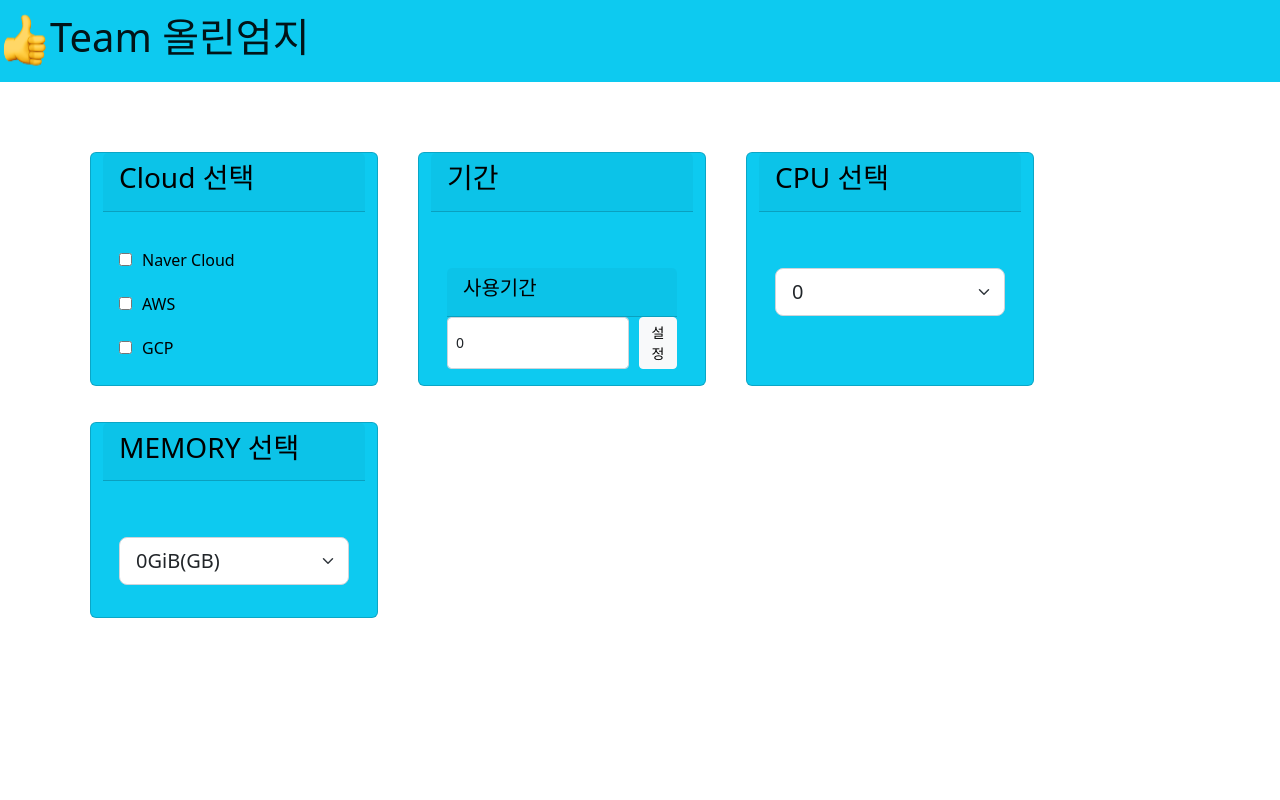
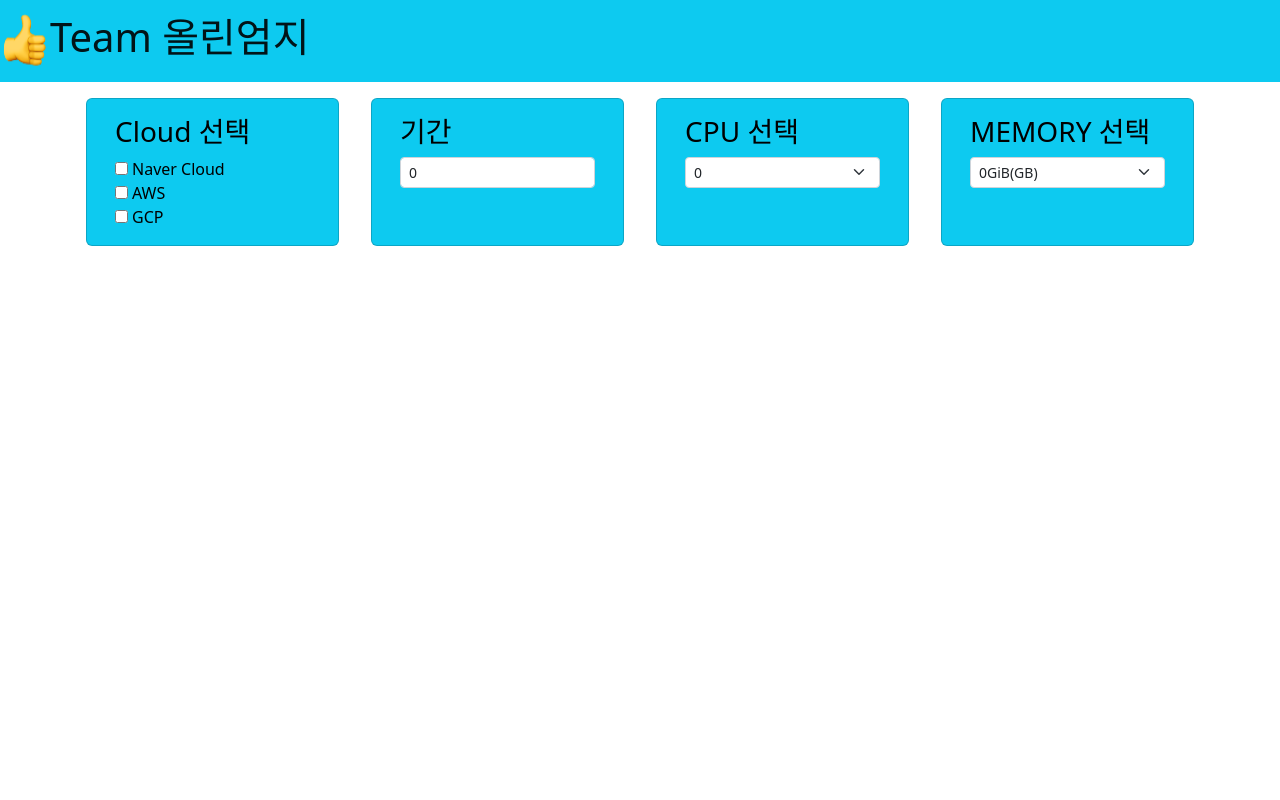
Before and after one commit to pukyong-capstone-2023/capstone, a React (Create React App) app in the folder src/main/frontend/: page /ResultListPage in a window 1280 px wide. Shown: the top 800 px of the page. Built offline with nearby package versions, Linux system fonts and the light colour scheme.

Commit message:
refactor: css 제거, 부트스트랩 적용

```diff
--- a/src/main/frontend/src/ResultListPage.js
+++ b/src/main/frontend/src/ResultListPage.js
@@ -25,7 +25,7 @@ function ResultListPage() {
 
     return (
         <Container>
-            <Row style={{marginTop:"50px"}}>
+            <Row>
                 <ContentList>
                     <ContentList.SelectClouds
                         clouds={clouds}
@@ -47,10 +47,8 @@ function ResultListPage() {
                         setSelectedMemory={setSelectedMemory}
                     />
                 </ContentList>
-                <div style={{marginTop:"80px", marginBottom:"50px"}}>
-                    <ChartComponent data={filteredData} />
-                </div>
-                    <RecommendedCloud data={filteredData} />
+                <ChartComponent data={filteredData} />
+                <RecommendedCloud data={filteredData} />
                 <AddContent />
             </Row>
         </Container>
--- a/src/main/frontend/src/component/ContentList.js
+++ b/src/main/frontend/src/component/ContentList.js
@@ -1,7 +1,7 @@
 
 function ContentList({ children }) {
     return (
-        <div className="col-12">
+        <div className="col-12 mb-3">
             <div className="row">
                 {children}
             </div>
@@ -25,15 +25,14 @@ ContentList.SelectClouds = ({ clouds, selectedClouds, setSelectedClouds }) => {
 
     return (
 
-        <div class="card text-bg-info mb-3" style={{maxWidth: "18rem", margin:"20px"}}>
-            <div class="card-header"><h3>Cloud 선택</h3></div>
+        <div class="col card text-bg-info m-3">
             <div class="card-body">
-                {clouds.map((cloud, idx) => (
-                <div class="card-text" style={{marginTop: "20px"}} key={idx}>
-                    <label style={{display:"flex", alignItems: "center"}}>
-                        <input type="checkbox" onChange={() => toggleCloud(cloud)} style={{marginRight: "10px"}} />{cloud}</label>
+                <h3 className="card-title">Cloud 선택</h3>
+                <div class="card-text">
+                    {clouds.map((cloud, idx) =>
+                        <div><input key={idx} type="checkbox" className="me-1" onChange={() => toggleCloud(cloud)} />{cloud}</div>
+                    )}
                 </div>
-                ))}
             </div>
         </div>
     );
@@ -48,16 +47,11 @@ ContentList.SelectMonth = ({ selectedMonth, setSelectedMonth }) => {
     }
 
     return (
-        <div class="card text-bg-info mb-3" style={{maxWidth: "18rem", margin:"20px"}}>
-            <div class="card-header"><h3>기간</h3></div>
+        <div class="col card text-bg-info m-3">
             <div class="card-body">
-                <div class="card-text" style={{marginTop: "40px"}}>
-                    <div class="card-header"><h5>사용기간</h5></div><label>
-                    <div style={{display:'flex'}}>
+                <h3 className="card-title">기간</h3>
+                <div class="card-text">
                     <input type="text" class="form-control form-control-sm" value={selectedMonth} nChange={update}/>
-                    <button type="button" style={{marginLeft:"10px"}} class="btn btn-light btn-sm">설정</button>
-                    </div>
-             </label>
                 </div>
             </div>
         </div>
@@ -73,11 +67,11 @@ ContentList.SelectCPU = ({ vcpus, selectedVcpu, setSelectedVcpu }) => {
     }
 
     return (
-        <div class="card text-bg-info mb-3" style={{maxWidth: "18rem", margin:"20px"}}>
-            <div class="card-header"><h3>CPU 선택</h3></div>
+        <div class="col card text-bg-info m-3">
             <div class="card-body">
-                <div class="card-text" style={{marginTop: "40px"}}>
-                    <select class="form-select form-select-lg mb-3" aria-label="Large select example" onChange={update} value={selectedVcpu}>
+                <h3 className="card-title">CPU 선택</h3>
+                <div class="card-text">
+                    <select class="form-select form-select-sm mb-3" aria-label="Large select example" onChange={update} value={selectedVcpu}>
                  {vcpus.map((vcpu, idx) => (
                      <option id={idx} value={vcpu}>{vcpu}</option>
                  ))}
@@ -97,11 +91,11 @@ ContentList.SelectMemory = ({ memories, selectedMemory, setSelectedMemory }) =>
     }
 
     return (
-        <div class="card text-bg-info mb-3" style={{maxWidth: "18rem", margin:"20px"}}>
-            <div class="card-header"><h3>MEMORY 선택</h3></div>
+        <div class="col card text-bg-info m-3">
             <div class="card-body">
-                <div class="card-text" style={{marginTop: "40px"}}>
-                <select select class="form-select form-select-lg mb-3" aria-label="Large select example" onChange={update} value={selectedMemory}>
+                <h3 className="card-title">MEMORY 선택</h3>
+                <div class="card-text">
+                <select select class="form-select form-select-sm mb-3" aria-label="Large select example" onChange={update} value={selectedMemory}>
                  {memories.map((memory, idx) => (
                      <option id={idx} value={memory}>{memory}GiB(GB)</option>
                  ))}
--- a/src/main/frontend/src/component/RecommendedCloud.js
+++ b/src/main/frontend/src/component/RecommendedCloud.js
@@ -3,7 +3,7 @@ const RecommendedCloud = ({data}) => {
 
 
     return (
-        <div className="col-12 border mb-2">
+        <div className="col-12 mb-2 bg-info bg-opacity-10 border border-info">
             {
                 data.length === 0? "": <CloudScaffold data={data} />
             }
@@ -16,7 +16,7 @@ const RecommendedCloud = ({data}) => {
 const CloudScaffold = ({data}) => {
     const cheapest = data.sort((l,r) => l["Cost per hour"] - r["Cost per hour"])[0];
     return (
-        <div className="p-3 row m-2 bg-info bg-opacity-10 border border-info">
+        <div className="row m-2 p-3">
             <div className="col-6">
                 <h3>Cloud</h3>
                 <p>{cheapest.Vender}</p>
```
